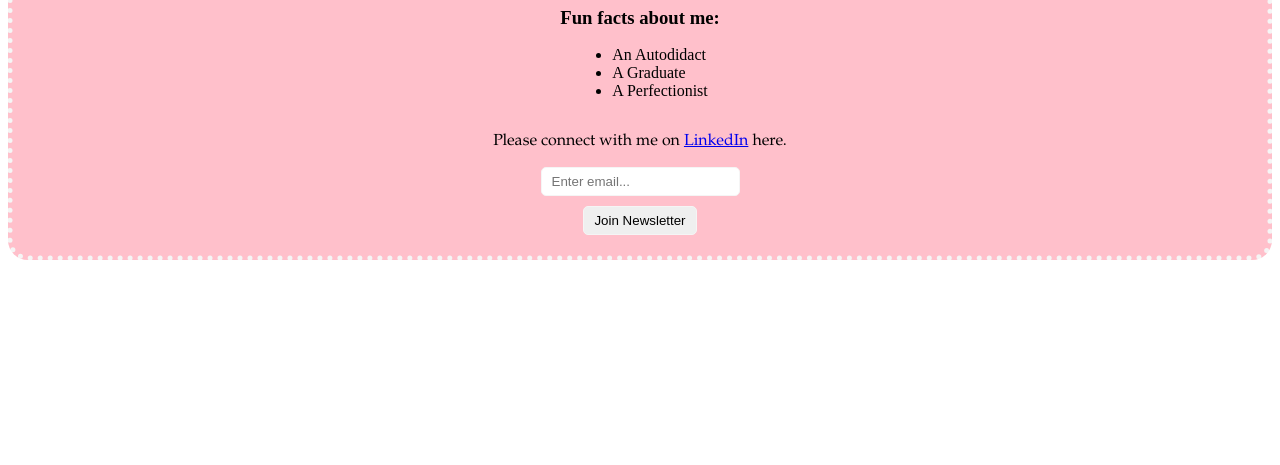
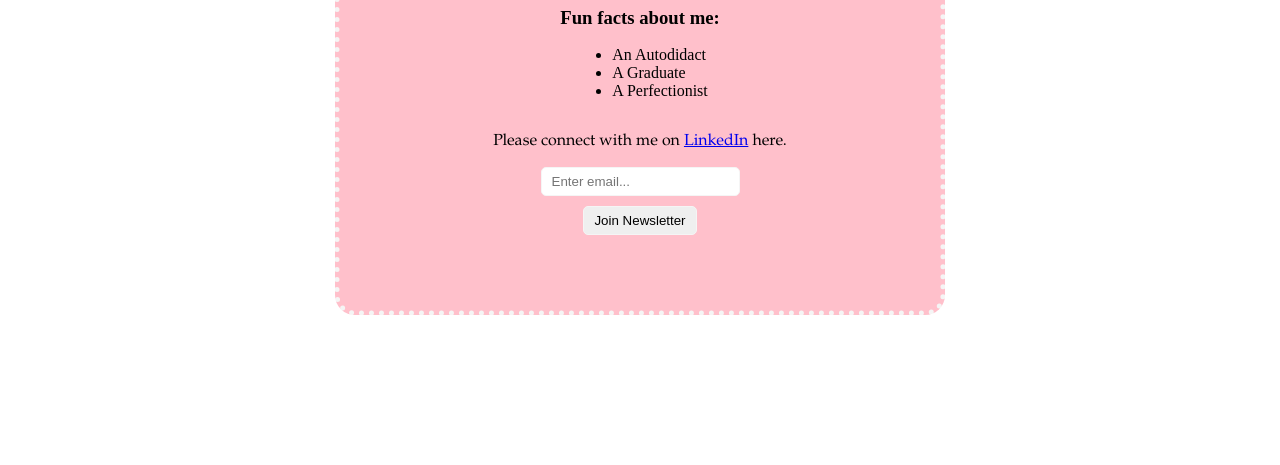
Before and after one commit to mv-git-hub01/portfolioPage, a plain HTML site: page index.html in a window 1280 px wide. Shown: the part 335-800 px from the top of the page. Drawn offline with Linux system fonts and the light colour scheme.

Commit message:
Update style.css

```diff
--- a/style.css
+++ b/style.css
@@ -9,6 +9,8 @@ img{
 	background:#ffc0cb;
 	margin:40px auto;
 	font-family:Papyrus;
+	width: 600px;
+    height: 600px;
 }
 h3{
 	margin-bottom:1px;
@@ -45,4 +47,5 @@ button:hover{
 }
 .fontStle{
 	font-family:Garamond;
+
 }
```
